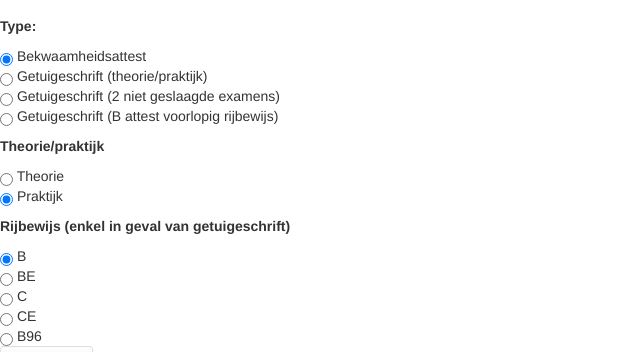
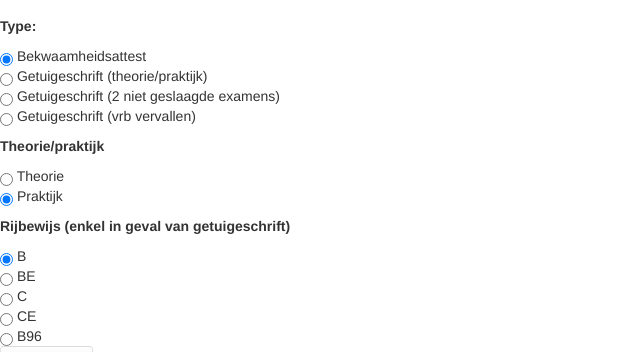
Before and after one commit to ddccffvv/euro2000, a Flask app: template templates/getuigeschrift_form.html in a window 1280 px wide. Shown: the part 786-1138 px from the top of the page, without its empty margins (0-640 px from the left). Run offline with Flask 2, Linux system fonts and the light colour scheme; the template is opened without the code that fills it: most values are stand-ins (such as "Sample title", 1, 10 or a date in 2020); parts of the project's set-up code (start-up, migrations or seed data) failed here and were passed over.

Commit message:
udated new getuigschrift template

```diff
--- a/templates/getuigeschrift.html
+++ b/templates/getuigeschrift.html
@@ -1091,6 +1091,9 @@ normal'><span lang=NL-BE style='font-size:5.0pt;mso-ansi-language:NL-BE'><o:p>&n
 {% endif %}
 	        </span>
 		  <span style='mso-ansi-language:NL-BE'> <span lang=NL-BE>
+{% if theoriepraktijk %}
+{{ lesuren }}
+{% endif %}
 				  uren
 {% if theoriepraktijk %}
 {% if theorie %}
--- a/templates/getuigeschrift_form.html
+++ b/templates/getuigeschrift_form.html
@@ -108,7 +108,7 @@
             <input type="radio" name="type" value="twoexamns">
             Getuigeschrift (2 niet geslaagde examens)<br>
             <input type="radio" name="type" value="temporary">
-            Getuigeschrift (B attest voorlopig rijbewijs)<br>
+            Getuigeschrift (vrb vervallen)<br>
 	    <h5>Theorie/praktijk</h5>
             <input type="radio" name="theoriepraktijk" value="theorie" checked>
             Theorie <br>
```
